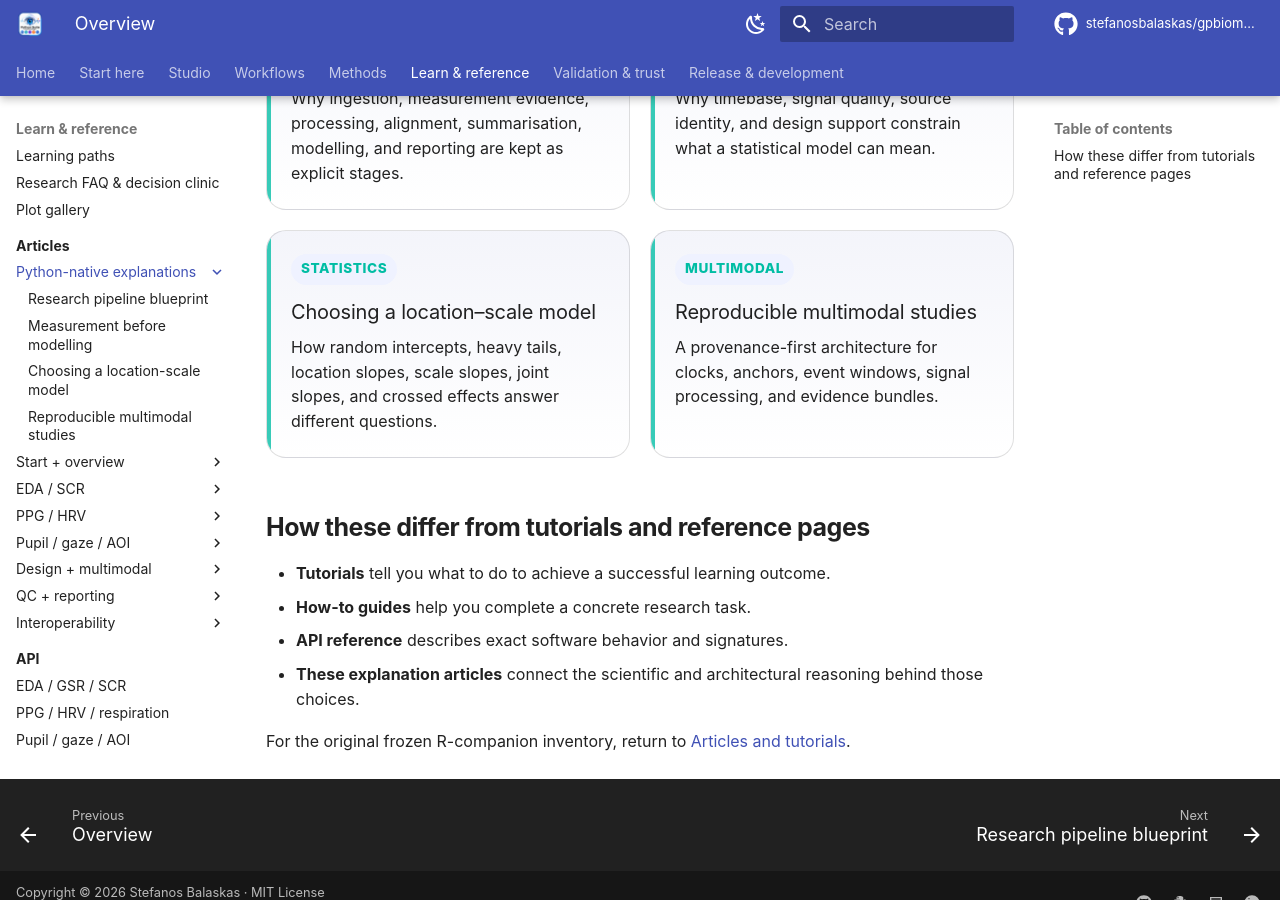
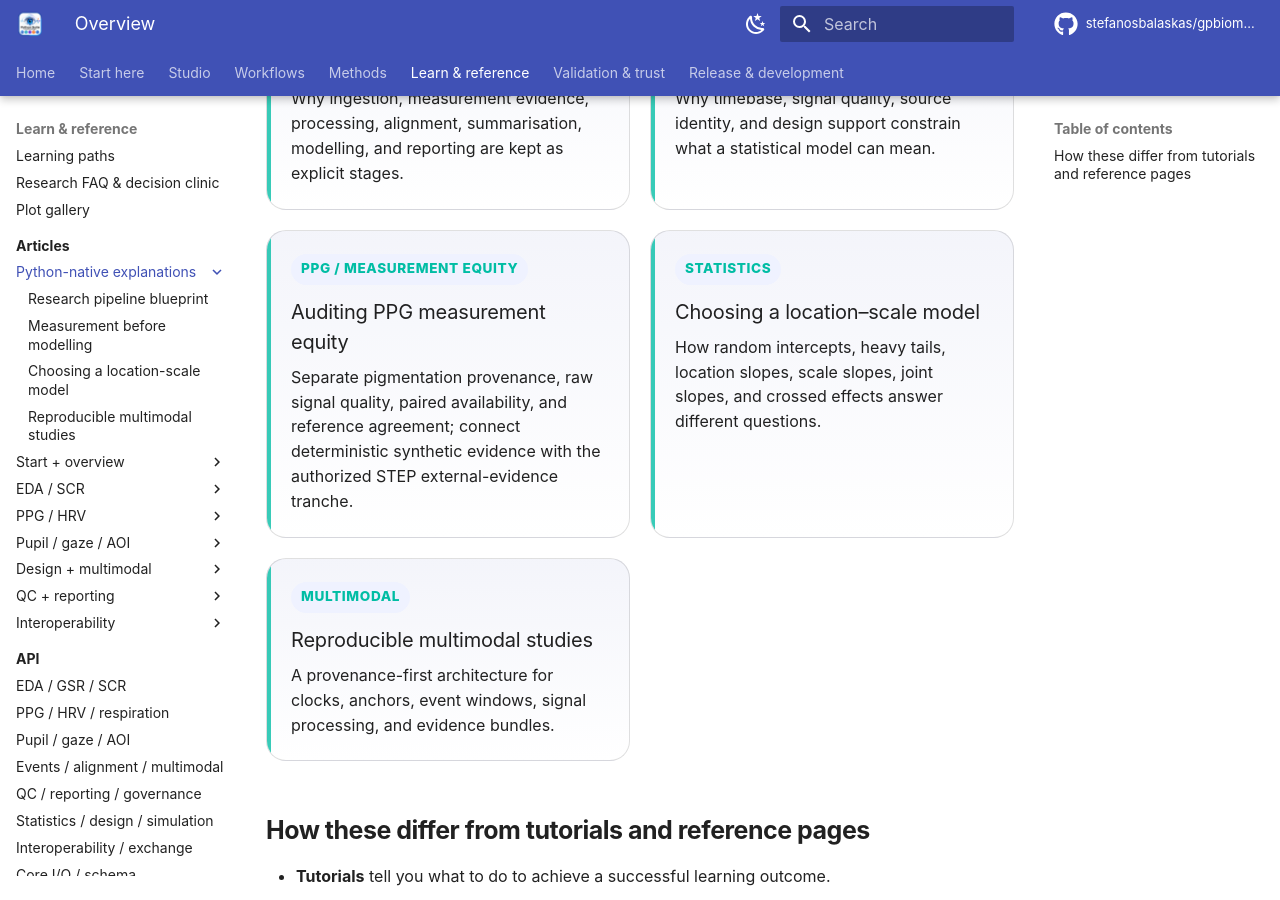
Before and after one commit to stefanosbalaskas/gpbiometricspy, an MkDocs documentation site: the page built from docs/articles/python-native/index.md, in a window 1280 px wide and 900 px high, scrolled down 452 px. Built offline with MkDocs 1.6.1 and Material for MkDocs 9.7.7, drawn with Linux system fonts in a browser that asks for light colours; plug-ins that fetch from the network failed and are left out; comment, search, counter and statistics services are not loaded.

Commit message:
Surface PPG measurement-equity article

```diff
--- a/docs/articles/python-native/index.md
+++ b/docs/articles/python-native/index.md
@@ -7,6 +7,7 @@
 <div class="gp-route-grid">
 <a class="gp-route-card" href="research-pipeline-blueprint/"><span class="gp-route-label">Architecture</span><h3>Research pipeline blueprint</h3><p>Why ingestion, measurement evidence, processing, alignment, summarisation, modelling, and reporting are kept as explicit stages.</p></a>
 <a class="gp-route-card" href="measurement-before-modelling/"><span class="gp-route-label">Measurement</span><h3>Measurement before modelling</h3><p>Why timebase, signal quality, source identity, and design support constrain what a statistical model can mean.</p></a>
+<a class="gp-route-card" href="ppg-measurement-equity/"><span class="gp-route-label">PPG / measurement equity</span><h3>Auditing PPG measurement equity</h3><p>Separate pigmentation provenance, raw signal quality, paired availability, and reference agreement; connect deterministic synthetic evidence with the authorized STEP external-evidence tranche.</p></a>
 <a class="gp-route-card" href="model-selection-location-scale/"><span class="gp-route-label">Statistics</span><h3>Choosing a location–scale model</h3><p>How random intercepts, heavy tails, location slopes, scale slopes, joint slopes, and crossed effects answer different questions.</p></a>
 <a class="gp-route-card" href="reproducible-multimodal-study/"><span class="gp-route-label">Multimodal</span><h3>Reproducible multimodal studies</h3><p>A provenance-first architecture for clocks, anchors, event windows, signal processing, and evidence bundles.</p></a>
 </div>
```
